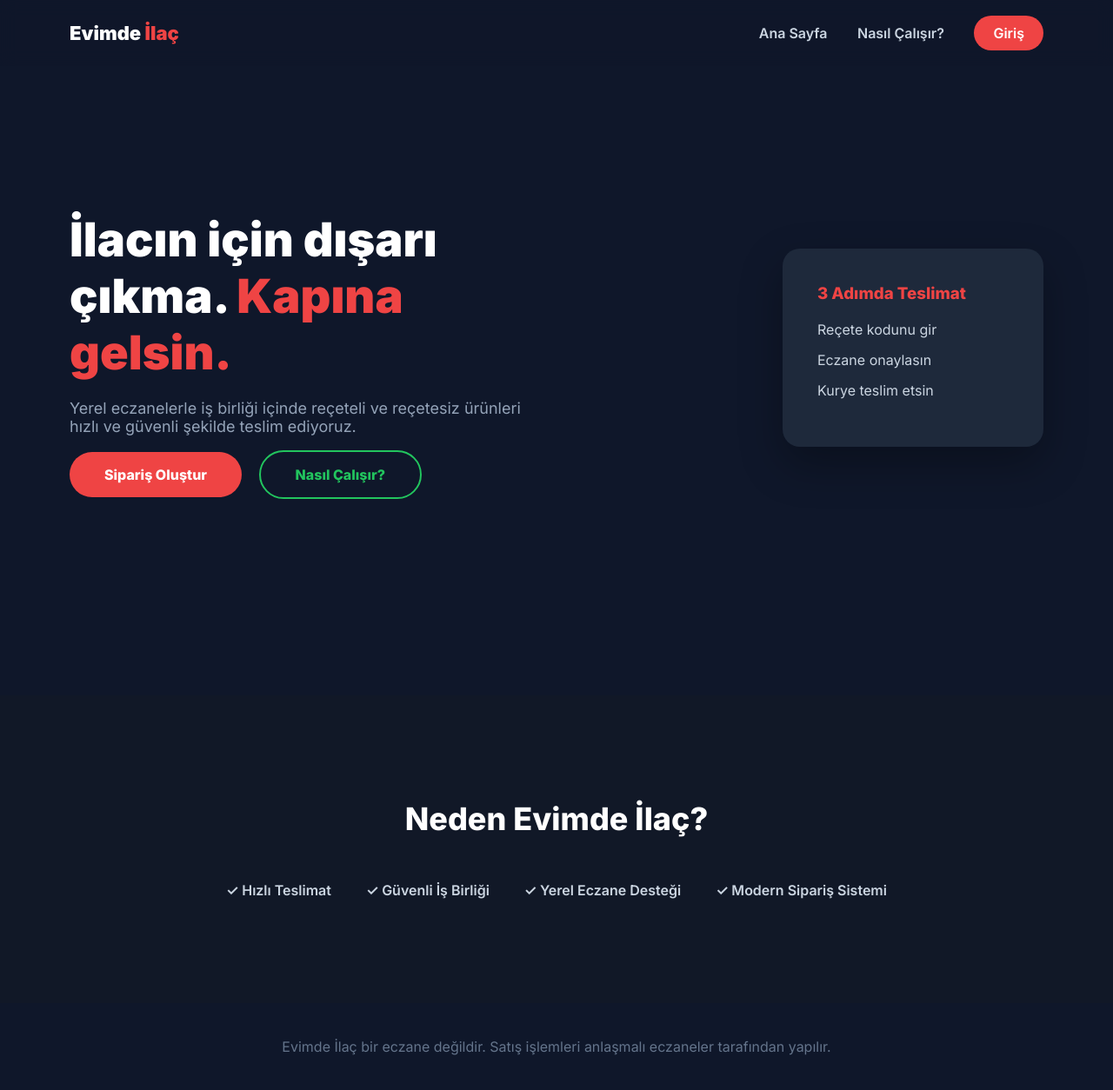
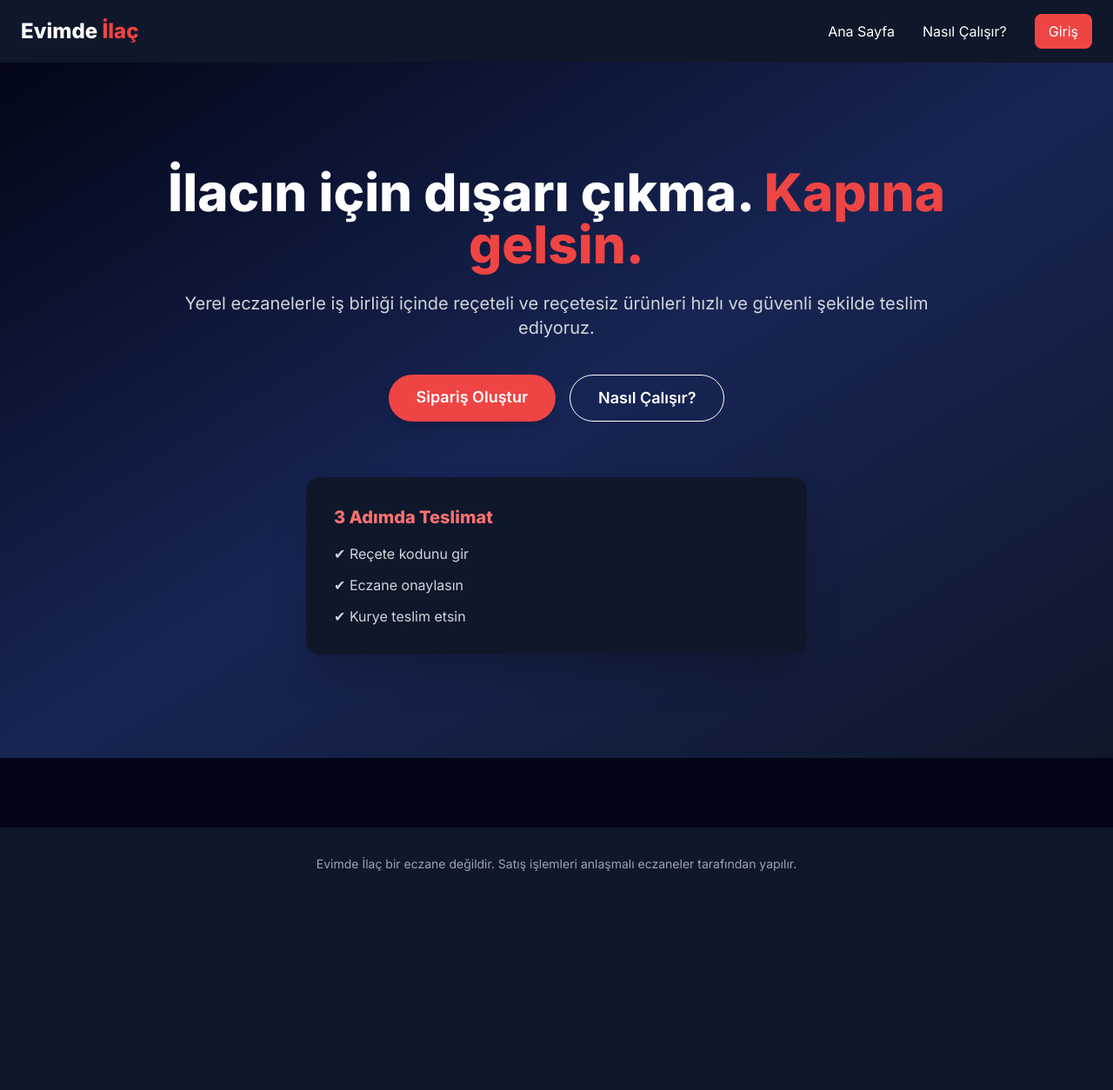
Before and after one commit to Pelopsis/evimdeilac, a Flask app: page / in a window 1280 px wide. Shown: the whole page at 87% size. After the commit the page ends 1002 px from the top, so only its background shows below. Run offline with Flask 3, Linux system fonts and the light colour scheme; some libraries are stand-ins or nearby versions.

Commit message:
full responsive redesign

```diff
--- a/templates/base.html
+++ b/templates/base.html
@@ -5,25 +5,44 @@
 <meta name="viewport" content="width=device-width, initial-scale=1.0">
 <title>Evimde İlaç</title>
 
+<script src="https://cdn.tailwindcss.com"></script>
+
 <link href="https://fonts.googleapis.com/css2?family=Inter:wght@400;600;800;900&display=swap" rel="stylesheet">
-<link rel="stylesheet" href="{{ url_for('static', filename='style.css') }}">
+
+<style>
+body {
+    font-family: 'Inter', sans-serif;
+}
+</style>
 
 </head>
-<body>
 
-<nav class="navbar">
-    <div class="logo">Evimde <span>İlaç</span></div>
-    <div class="nav-links">
-        <a href="/">Ana Sayfa</a>
-        <a href="#">Nasıl Çalışır?</a>
-        <a href="#" class="nav-btn">Giriş</a>
+<body class="bg-slate-950 text-white">
+
+<!-- NAVBAR -->
+<nav class="bg-slate-900 px-6 py-4 shadow-lg">
+    <div class="max-w-7xl mx-auto flex justify-between items-center">
+
+        <div class="text-2xl font-bold">
+            Evimde <span class="text-red-500">İlaç</span>
+        </div>
+
+        <div class="hidden md:flex gap-8 items-center">
+            <a href="/" class="hover:text-red-400 transition">Ana Sayfa</a>
+            <a href="#" class="hover:text-red-400 transition">Nasıl Çalışır?</a>
+            <a href="/login" class="bg-red-500 px-4 py-2 rounded-lg hover:bg-red-600 transition">
+                Giriş
+            </a>
+        </div>
+
     </div>
 </nav>
 
 {% block content %}{% endblock %}
 
-<footer class="footer">
-    <p>Evimde İlaç bir eczane değildir. Satış işlemleri anlaşmalı eczaneler tarafından yapılır.</p>
+<!-- FOOTER -->
+<footer class="bg-slate-900 mt-20 py-8 text-center text-gray-400 text-sm">
+    Evimde İlaç bir eczane değildir. Satış işlemleri anlaşmalı eczaneler tarafından yapılır.
 </footer>
 
 </body>
--- a/templates/index.html
+++ b/templates/index.html
@@ -1,52 +1,44 @@
 {% extends "base.html" %}
 {% block content %}
 
-<section class="hero">
+<section class="min-h-screen flex items-center justify-center bg-gradient-to-br from-slate-950 via-blue-950 to-slate-900 px-6">
 
-    <div class="hero-container">
+    <div class="max-w-4xl text-center">
 
-        <div class="hero-left">
-            <h1>
-                İlacın için dışarı çıkma.
-                <span>Kapına gelsin.</span>
-            </h1>
+        <h1 class="text-4xl md:text-6xl font-extrabold leading-tight">
+            İlacın için dışarı çıkma.
+            <span class="text-red-500">Kapına gelsin.</span>
+        </h1>
 
-            <p>
-                Yerel eczanelerle iş birliği içinde
-                reçeteli ve reçetesiz ürünleri
-                hızlı ve güvenli şekilde teslim ediyoruz.
-            </p>
+        <p class="mt-6 text-lg md:text-xl text-gray-300">
+            Yerel eczanelerle iş birliği içinde reçeteli ve reçetesiz ürünleri
+            hızlı ve güvenli şekilde teslim ediyoruz.
+        </p>
 
-            <div class="hero-buttons">
-                <a href="#" class="btn-main">Sipariş Oluştur</a>
-                <a href="#" class="btn-outline">Nasıl Çalışır?</a>
-            </div>
+        <div class="mt-10 flex flex-col md:flex-row gap-4 justify-center">
+            <a href="#" class="bg-red-500 hover:bg-red-600 px-8 py-3 rounded-full text-lg font-semibold transition shadow-lg">
+                Sipariş Oluştur
+            </a>
+
+            <a href="#" class="border border-white px-8 py-3 rounded-full text-lg font-semibold hover:bg-white hover:text-black transition">
+                Nasıl Çalışır?
+            </a>
         </div>
 
-        <div class="hero-right">
-            <div class="mock-card">
-                <h3>3 Adımda Teslimat</h3>
-                <ul>
-                    <li>Reçete kodunu gir</li>
-                    <li>Eczane onaylasın</li>
-                    <li>Kurye teslim etsin</li>
-                </ul>
-            </div>
+        <!-- MOCK CARD -->
+        <div class="mt-16 bg-slate-900 p-8 rounded-2xl shadow-2xl text-left max-w-xl mx-auto">
+            <h3 class="text-xl font-bold mb-4 text-red-400">
+                3 Adımda Teslimat
+            </h3>
+            <ul class="space-y-3 text-gray-300">
+                <li>✔ Reçete kodunu gir</li>
+                <li>✔ Eczane onaylasın</li>
+                <li>✔ Kurye teslim etsin</li>
+            </ul>
         </div>
 
     </div>
 
 </section>
 
-<section class="why">
-    <h2>Neden Evimde İlaç?</h2>
-
-    <div class="why-grid">
-        <div>✓ Hızlı Teslimat</div>
-        <div>✓ Güvenli İş Birliği</div>
-        <div>✓ Yerel Eczane Desteği</div>
-        <div>✓ Modern Sipariş Sistemi</div>
-    </div>
-</section>
-
 {% endblock %}
```
